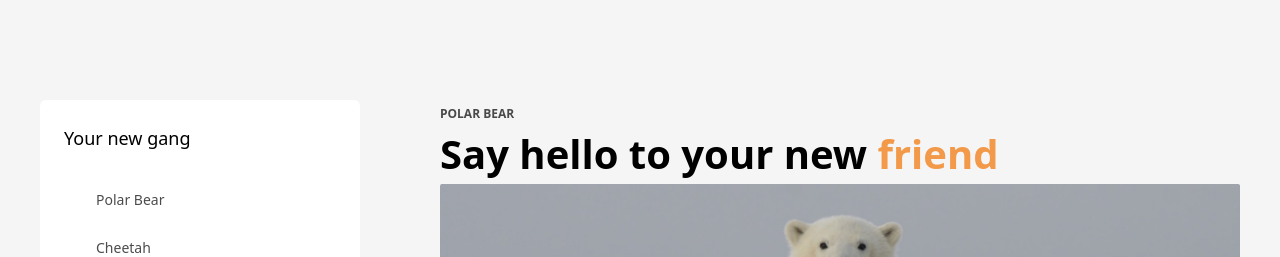
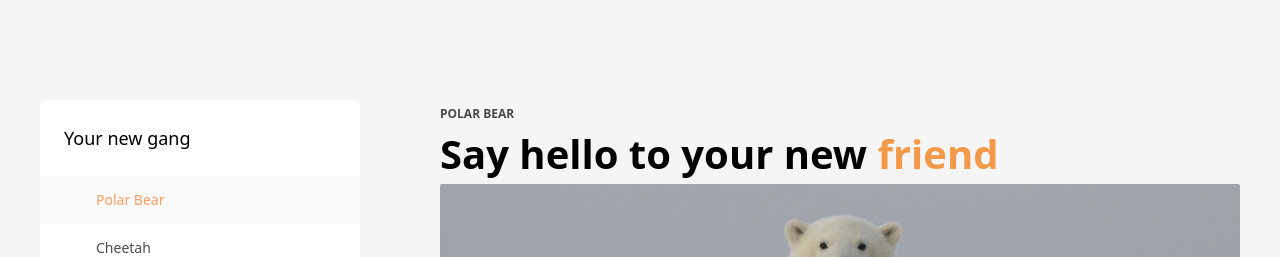
Before and after one commit to Arek1997/js-trainee-recruitment, a Next.js app: page / in a window 1280 px wide. Shown: the top 257 px of the page. Built offline with nearby package versions, Linux system fonts and the light colour scheme; what prettier-plugin-tailwindcss would draw is missing.

Commit message:
Add useState

```diff
--- a/src/components/sidebar-manu/menu-list/MenuList.tsx
+++ b/src/components/sidebar-manu/menu-list/MenuList.tsx
@@ -1,20 +1,23 @@
+import { useObserverContext } from '@/context/ObserverContext';
+import { menuTitles } from '@/data/MenuTitles';
+import { useEffect, useState } from 'react';
 import MenuItem from '../menu-item/MenuItem';
 
-const linksTitles = [
-	'Polar Bear',
-	'Cheetah',
-	'Panda',
-	'Fox',
-	'Squirrel',
-	'Butterfly',
-	'Elephant',
-];
+const MenuList = () => {
+	const { activeSection } = useObserverContext();
+	const [activeLink, setActiveLink] = useState(activeSection);
 
-const MenuList = () => {
+	useEffect(() => setActiveLink(activeSection), [activeSection]);
+
 	return (
 		<ul>
-			{linksTitles.map((link, index) => (
-				<MenuItem key={index} title={link} />
+			{menuTitles.map((link) => (
+				<MenuItem
+					key={Math.random() * 20 + link}
+					title={link}
+					activeLink={activeLink}
+					setActiveLink={setActiveLink}
+				/>
 			))}
 		</ul>
 	);
```
